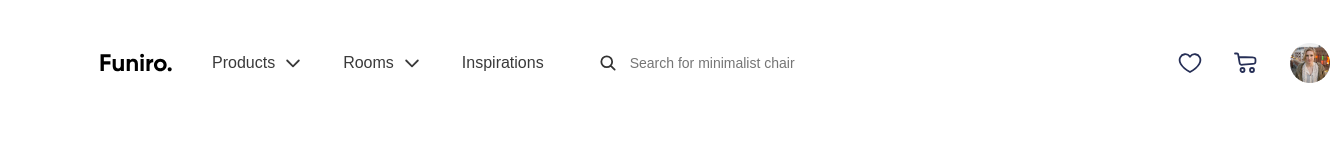
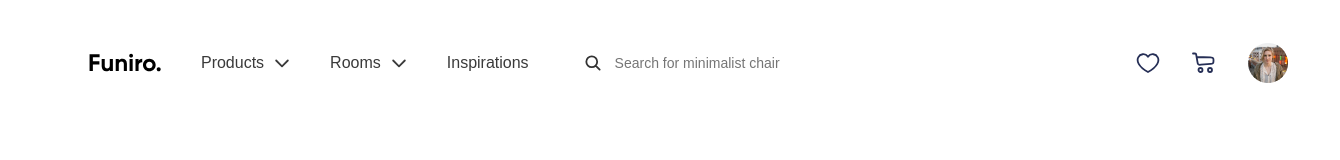
Before and after one commit to jhenriqueb12/Furniture-Shop-Freebie, a plain HTML site: page index.html in a window 1280 px wide. Shown: the whole page, 1340 px wide, since content can reach past the window. Drawn offline with Linux system fonts and the light colour scheme.

Commit message:
medidas responsivas

```diff
--- a/assets/styles/style.css
+++ b/assets/styles/style.css
@@ -4,7 +4,15 @@
   padding: 0;
   list-style: none;
   text-decoration: none;
+}
+
+html {
   font-family: "Montserrat", sans-serif;
+  font-size: 62.5%;
+}
+
+body {
+  background-color: #ffffff;
 }
 
 /* Header */
@@ -16,10 +24,11 @@
 
 .header__container {
   width: 100%;
-  max-width: 1240px;
+  height: 100%;
+  max-width: 86%;
   display: flex;
   align-items: center;
-  margin: 40px 100px 0 100px;
+  margin: 40px 6.95% 0 6.95%;
 }
 
 .logo {
@@ -28,11 +37,15 @@
 
 /* Header Menu */
 
+.menu {
+  width: 100%;
+  margin-right: 42px;
+}
+
 .menu__list {
   display: flex;
   align-items: center;
-  gap: 0 40px;
-  margin-right: 42px;
+  gap: 0 38px;
 }
 
 .menu__list--item, a {
@@ -40,7 +53,7 @@
   align-items: center;
   gap: 0 8px;
   font-weight: 500;
-  font-size: 16px;
+  font-size: 1.6rem;
   line-height: 150%;
   color: #3A3A3A;
   cursor: pointer;
@@ -57,6 +70,7 @@
   width: 100%;
   height: 100%;
   position: relative;
+  margin-right: 8.5%;
 }
 
 .search__form {
@@ -69,7 +83,7 @@
   width: 472px;
   height: 45px;
   font-weight: 400;
-  font-size: 14px;
+  font-size: 1.4rem;
   line-height: 150%;
   color: #616161;
   padding-left: 44px;
@@ -90,12 +104,13 @@
   height: 100%;
   display: flex;
   align-items: center;
-  margin-left: 9.67%;
+  /* margin-left: 3.5%; */
 }
 
 .user__actions--list {
+  width: 100%;
   display: flex;
   align-items: center;
-  gap: 0 32px;
+  gap: 32px;
   margin-right: 32px;
 }
```
